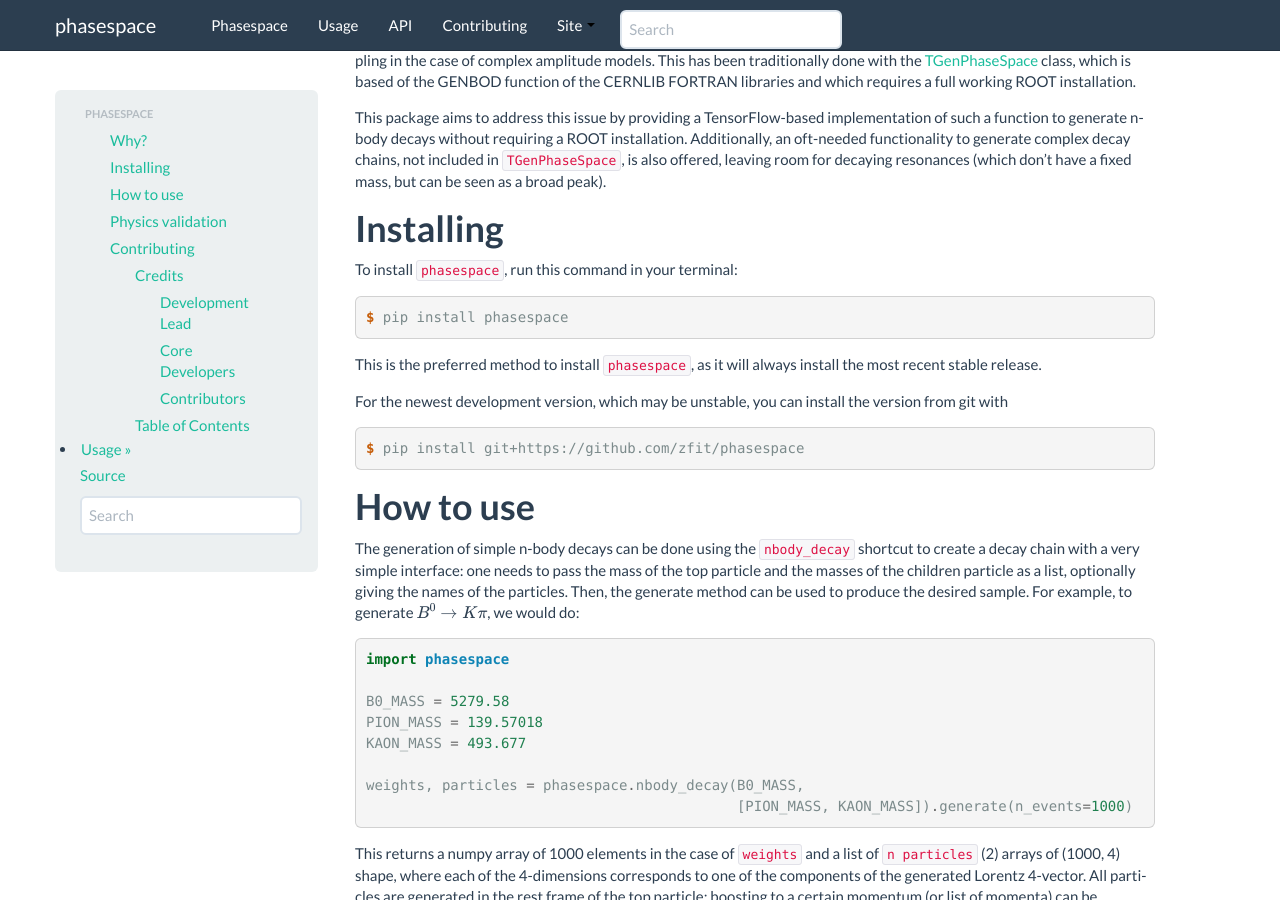
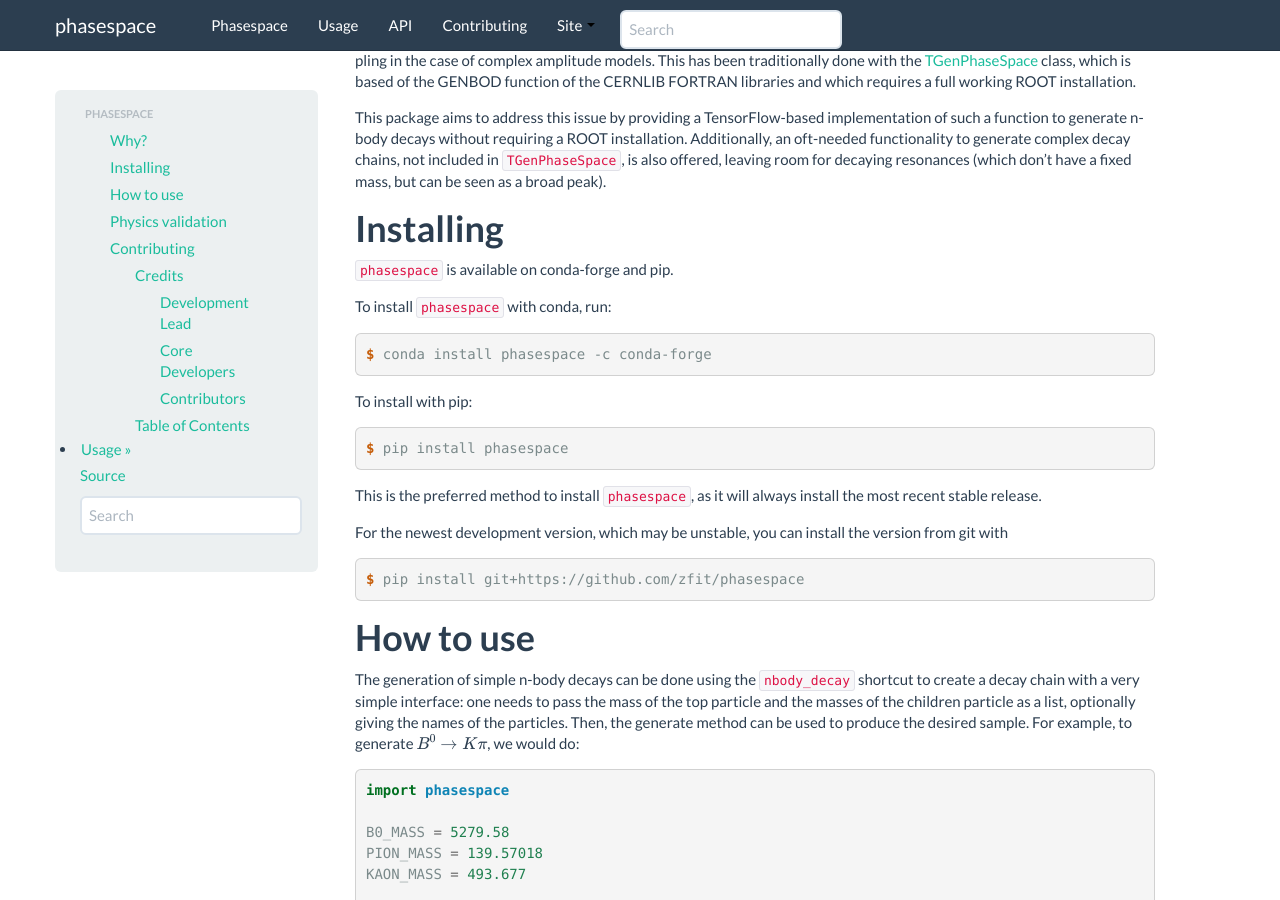
Before and after one commit to zfit/phasespace, a Sphinx documentation site: the page built from docs/index.rst, in a window 1280 px wide and 900 px high, scrolled down 731 px. Built offline with Sphinx 7.4.7, drawn with Linux system fonts in a browser that asks for light colours; the version number could not be read and is left out.

Commit message:
Add conda installation instruction

```diff
--- a/README.rst
+++ b/README.rst
@@ -74,7 +74,16 @@ broad peak).
 Installing
 ==========
 
-To install ``phasespace``, run this command in your terminal:
+``phasespace`` is available on conda-forge and pip.
+
+To install ``phasespace`` with conda, run:
+
+
+.. code-block:: console
+
+    $ conda install phasespace -c conda-forge
+
+To install with pip:
 
 .. code-block:: console
 
--- a/docs/usage.rst
+++ b/docs/usage.rst
@@ -31,7 +31,7 @@ class (which returns the class itself). As an example, to build the :math:`B^{0}
    PION_MASS = 139.57018
    KAON_MASS = 493.677
 
-   pion = GenParticle('pi+', PION_MASS)
+   pion = GenParticle('pi-', PION_MASS)
    kaon = GenParticle('K+', KAON_MASS)
    kstar = GenParticle('K*', KSTARZ_MASS).set_children(pion, kaon)
    gamma = GenParticle('gamma', 0)
```
